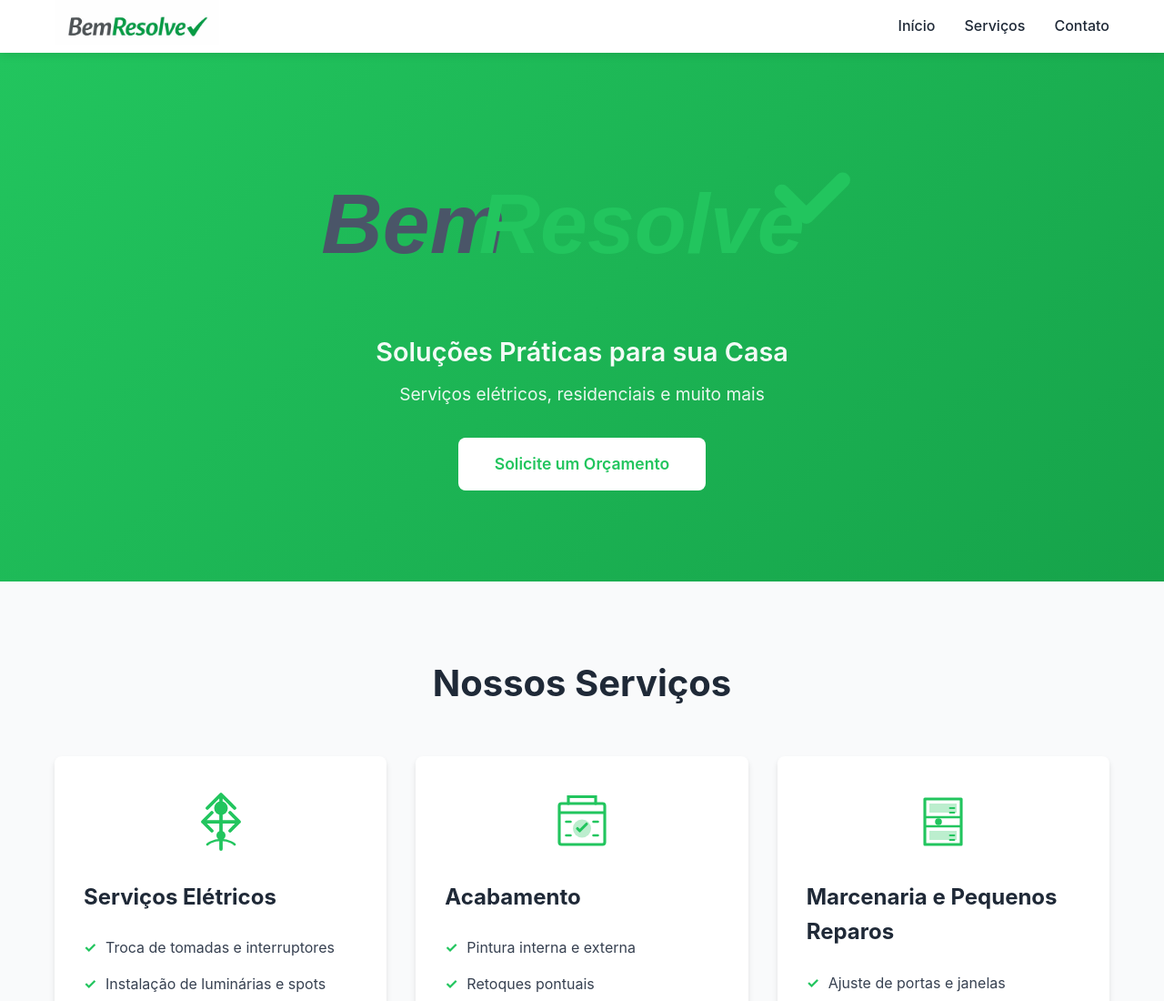
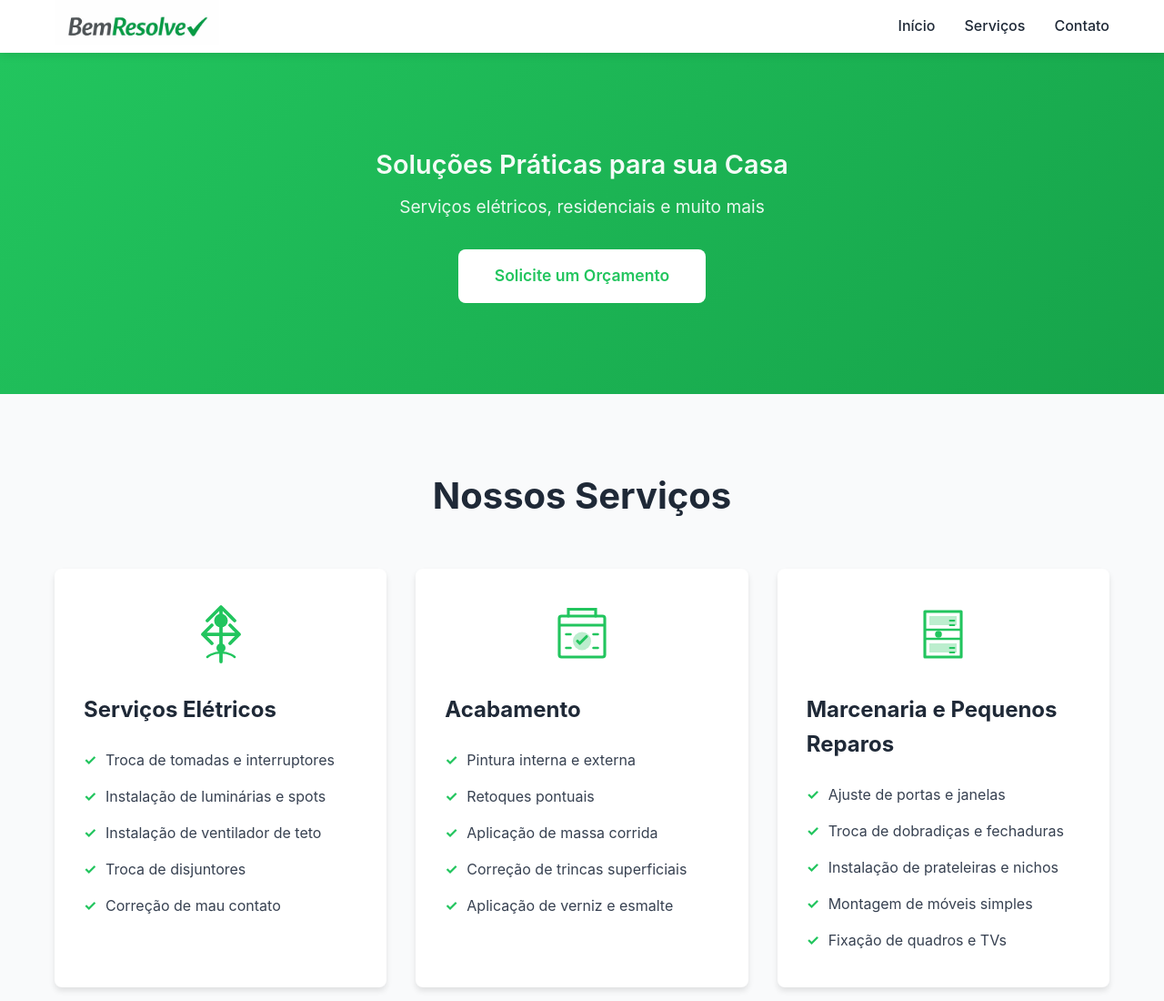
Before and after one commit to pablocardias/bemresolve, a plain HTML site: page index.html in a window 1280 px wide. Shown: the top 1100 px of the page at 91% size. Drawn offline with Linux system fonts and the light colour scheme.

Commit message:
Remove logo from hero section
Removed the logo image from the hero section, keeping only the tagline and subtitle for a cleaner, text-focused design.

Co-Authored-By: Claude Sonnet 4.5 <noreply@anthropic.com>

```diff
--- a/index.html
+++ b/index.html
@@ -25,7 +25,6 @@
     <!-- Hero Section -->
     <section id="home" class="hero">
         <div class="container">
-            <img src="logo-hero.svg" alt="BemResolve" class="hero-logo">
             <p class="tagline">Soluções Práticas para sua Casa</p>
             <p class="subtitulo">Serviços elétricos, residenciais e muito mais</p>
             <a href="#contato" class="cta-button">Solicite um Orçamento</a>
```
